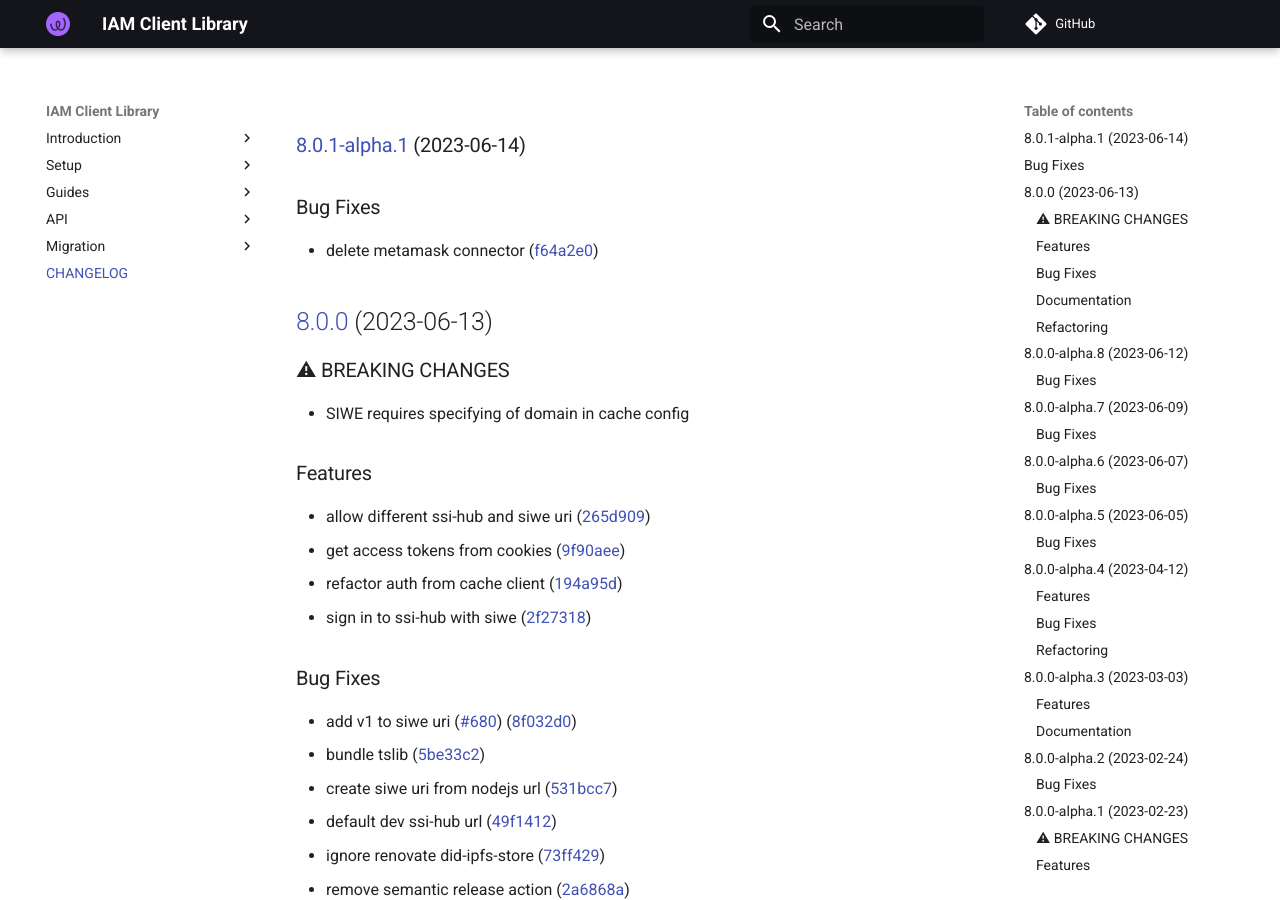
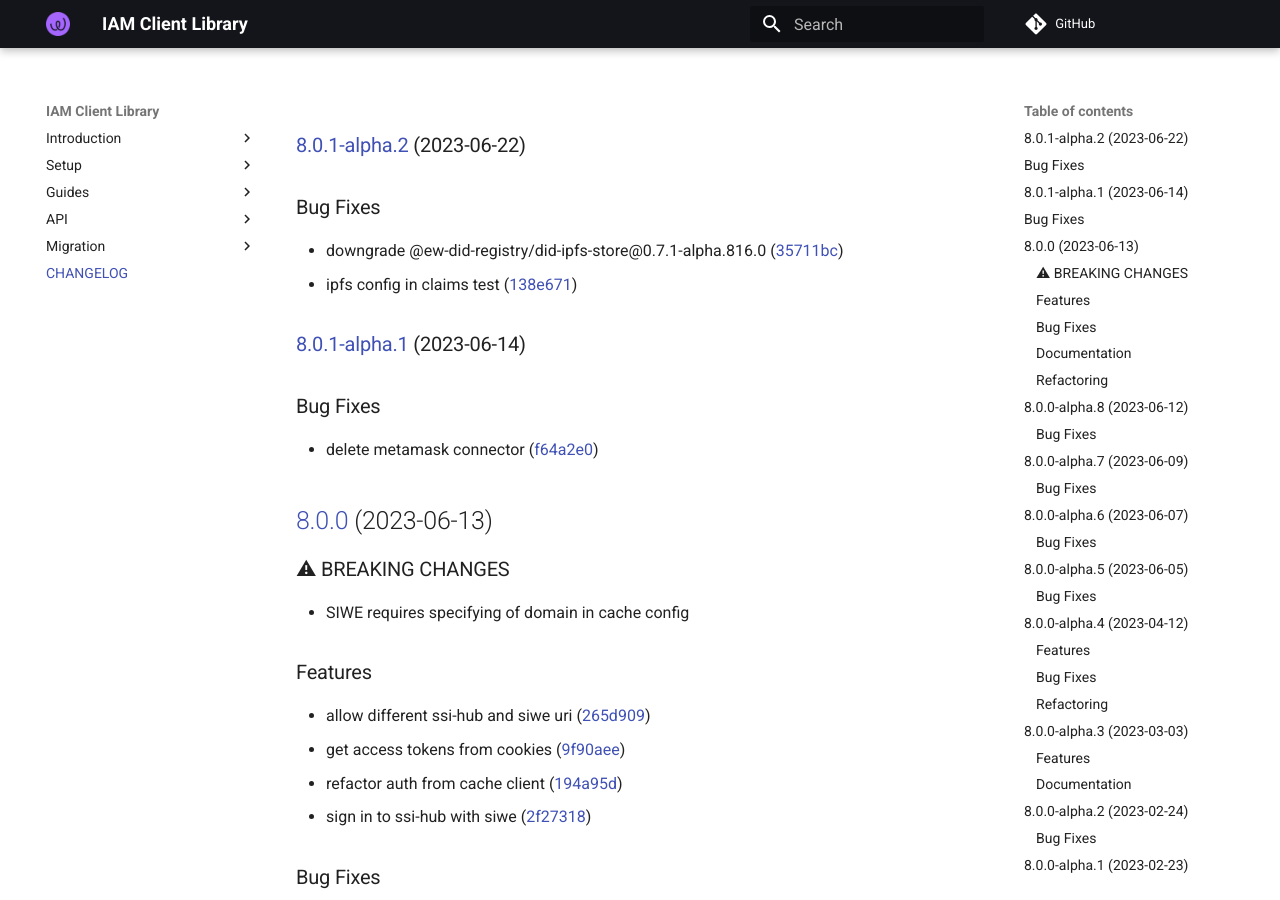
Before and after one commit to energywebfoundation/iam-client-lib, an MkDocs documentation site: the page built from docs/CHANGELOG.md, in a window 1280 px wide and 900 px high. Built offline with MkDocs 1.6.1 and Material for MkDocs 9.7.7, drawn with Linux system fonts in a browser that asks for light colours; comment, search, counter and statistics services are not loaded.

Commit message:
chore(release): 8.0.1-alpha.2 [skip ci]
### [8.0.1-alpha.2](https://github.com/energywebfoundation/iam-client-lib/compare/v8.0.1-alpha.1...v8.0.1-alpha.2) (2023-06-22)

### Bug Fixes

* downgrade @ew-did-registry/did-ipfs-store@0.7.1-alpha.816.0 ([35711bc](https://github.com/energywebfoundation/iam-client-lib/commit/35711bc6545ca42259f2945223b5c31c9294d2f4))
* ipfs config in claims test ([138e671](https://github.com/energywebfoundation/iam-client-lib/commit/138e671e5e4ee20db856a0b593781afe34dd1864))

```diff
--- a/docs/CHANGELOG.md
+++ b/docs/CHANGELOG.md
@@ -1,3 +1,11 @@
+### [8.0.1-alpha.2](https://github.com/energywebfoundation/iam-client-lib/compare/v8.0.1-alpha.1...v8.0.1-alpha.2) (2023-06-22)
+
+
+### Bug Fixes
+
+* downgrade @ew-did-registry/did-ipfs-store@0.7.1-alpha.816.0 ([35711bc](https://github.com/energywebfoundation/iam-client-lib/commit/35711bc6545ca42259f2945223b5c31c9294d2f4))
+* ipfs config in claims test ([138e671](https://github.com/energywebfoundation/iam-client-lib/commit/138e671e5e4ee20db856a0b593781afe34dd1864))
+
 ### [8.0.1-alpha.1](https://github.com/energywebfoundation/iam-client-lib/compare/v8.0.0...v8.0.1-alpha.1) (2023-06-14)
 
 
--- a/package.json
+++ b/package.json
@@ -1,6 +1,6 @@
 {
   "name": "iam-client-lib",
-  "version": "8.0.1-alpha.1",
+  "version": "8.0.1-alpha.2",
   "description": "Library for Decentralized Identity and Access Management",
   "main": "lib/index.js",
   "module": "lib.esm/index.js",
```
